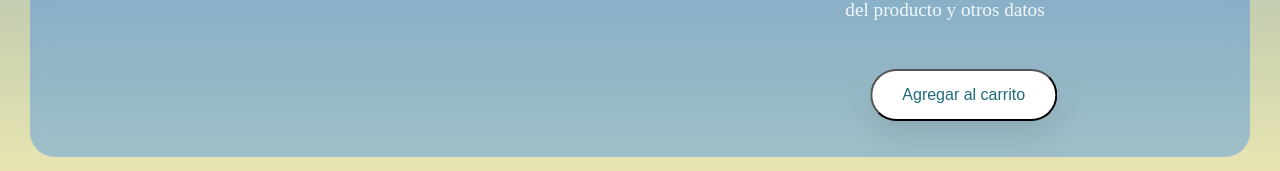
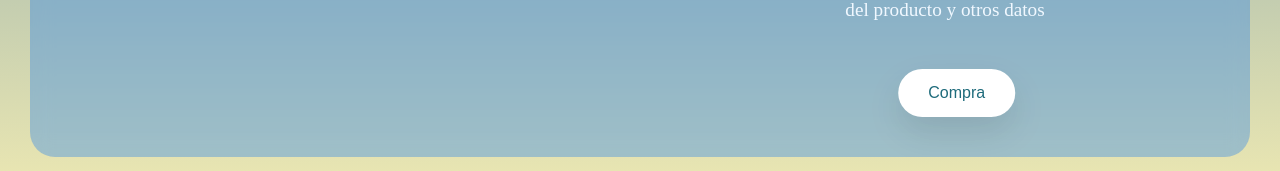
Before and after one commit to Coder-Maverick/tienda-coderhouse, a React (Create React App) app: page /item/1 in a window 1280 px wide. Both pictures are taken after a click on the button 685 px from the left and 604 px from the top of the page. Shown: the part 709-880 px from the top of the page. Built offline with nearby package versions, Linux system fonts and the light colour scheme; no server answers.

Commit message:
8vo Desafio coder, cambio del boton

```diff
--- a/src/components/ItemCount/ItemCount.jsx
+++ b/src/components/ItemCount/ItemCount.jsx
@@ -1,21 +1,7 @@
 import React, { useState } from 'react';
 import './ItemCount.css'
 
-const ItemCount = ({stock}) => {
-
-    const [cantidad, setCantidad] = useState(1);
-
-    const agregarProducto = () => {
-        const nuevaCantidad = cantidad + 1;
-        if(nuevaCantidad > stock) return;
-        setCantidad(nuevaCantidad);
-    }
-  //definir pagina siguiente
-    const restarProducto = () => {
-        const nuevaCantidad = cantidad - 1;
-        if(nuevaCantidad === 0) return;
-        setCantidad(nuevaCantidad);
-    }
+const ItemCount = ({cantidad, restarProducto, agregarProducto}) => {
 
 
     return (
--- a/src/components/ItemDetail/ItemDetail.jsx
+++ b/src/components/ItemDetail/ItemDetail.jsx
@@ -1,10 +1,30 @@
-import React from 'react';
+import React, { useState, useEffect } from 'react';
+import { Link } from 'react-router-dom';
 import ItemCount from '../ItemCount/ItemCount';
 import './ItemDetail.css';
 
-const ItemDetail = ({producto}) => {
+const ItemDetail = ({stock, producto}) => {
 
     const {title, thumbnail, price, id} = producto;
+
+    const [cantidadSelec, setCantidadSelec] = useState(false);
+
+    const [cantidad, setCantidad] = useState(1);
+
+    const agregarProducto = () => {
+        const nuevaCantidad = cantidad + 1;
+        if(nuevaCantidad > stock) return;
+        setCantidad(nuevaCantidad);
+        setCantidadSelec(true);
+
+    }
+  //definir pagina siguiente
+    const restarProducto = () => {
+        const nuevaCantidad = cantidad - 1;
+        if(nuevaCantidad === 0) return;
+        setCantidad(nuevaCantidad);
+    }
+
 
     return (
         <div className="contenedor-modal">
@@ -15,12 +35,16 @@ const ItemDetail = ({producto}) => {
 
             <div className="col-2">
                 <div className="mostrar">
-                    <ItemCount />
+                    <ItemCount agregarProducto={agregarProducto} restarProducto={restarProducto} cantidad={cantidad} />
                 </div>
                 <div className="descripcion">
                     <h3 className="precio-producto">${price}</h3>
                     <p className="texto">Lorem ipsum dolor sit amet consectetur adipisicing elit. Mollitia eveniet minima doloribus accusantium nihil placeat ex dignissimos nostrum pariatur. Quos nesciunt veritatis alias reprehenderit. Corporis necessitatibus quia in placeat excepturi. los detalles del producto y otros datos</p>
-                    <button className="btn-carrito">Agregar al carrito</button>
+                    {
+                    cantidadSelec ? <Link to="/compras" className="btn-carrito">Compra</Link>
+                    : <button className="btn-carrito">Agregar al carrito</button>
+                    }
+
                 </div>
             </div>
         </div>
```
